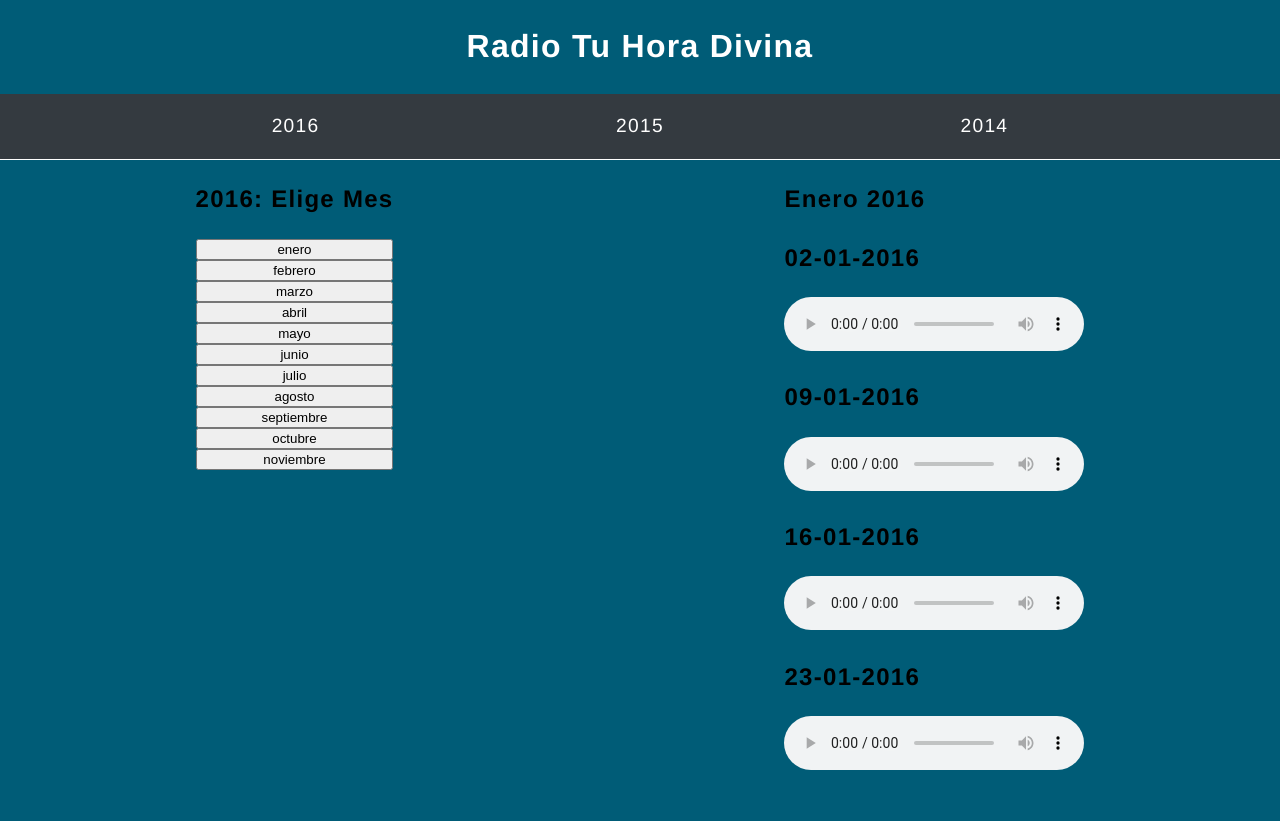
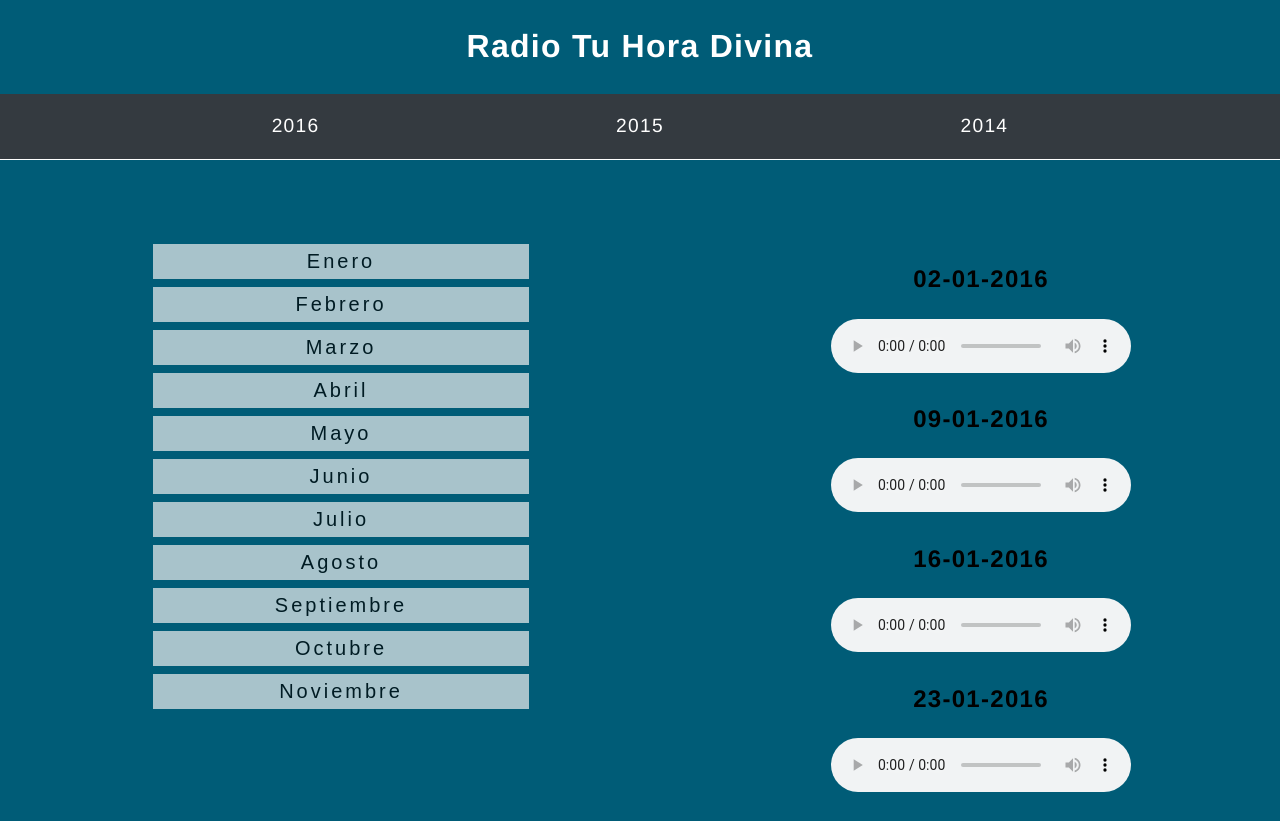
Before and after one commit to ari7946/radio-service, a React (Create React App) app in the folder tuhoradivina/: page / in a window 1280 px wide. Built offline with nearby package versions, Linux system fonts and the light colour scheme.

Commit message:
Add style

```diff
--- a/tuhoradivina/src/components/data/data.js
+++ b/tuhoradivina/src/components/data/data.js
@@ -135,7 +135,7 @@ import fourteenDiciembre1 from '../../assets/audio/audio2014/2014-12-06/XEDX1010
 const data = {
   // ********* 2016 *************************************************
   sixteen: {
-    yearTitle: '2016: Elige Mes',
+    yearTitle: '2016',
     year: 'sixteen',
     allMonths: ['enero', 'febrero', 'marzo', 'abril', 'mayo', 'junio', 'julio', 'agosto', 'septiembre', 'octubre', 'noviembre' ],
     monthsData: {
@@ -320,7 +320,7 @@ const data = {
 
   // ********* 2015 *************************************************
   fifteen: {
-    yearTitle: '2015: Elige Mes',
+    yearTitle: '2015',
     year: 'fifteen',
     allMonths: ['julio', 'agosto', 'septiembre', 'octubre', 'noviembre', 'diciembre'],
     monthsData: {
@@ -432,7 +432,7 @@ const data = {
 
   // ********* 2014 *************************************************
   fourteen: {
-    yearTitle: '2014: Elige Mes',
+    yearTitle: '2014',
     year: 'fourteen',
     allMonths: ['enero', 'febrero', 'marzo', 'abril', 'mayo', 'junio', 'julio', 'agosto', 'septiembre', 'octubre', 'noviembre', 'diciembre'],
     monthsData: {
--- a/tuhoradivina/src/components/main-content/main-content.component.js
+++ b/tuhoradivina/src/components/main-content/main-content.component.js
@@ -19,7 +19,6 @@ const MainContent = ({ allMonths, yearTitle, audioData, monthTitle, handleMonth,
         monthTitle={monthTitle}
         audioData={audioData}
       />
-
     </main>
   )
 }
--- a/tuhoradivina/src/components/main-content/main-content.styles.scss
+++ b/tuhoradivina/src/components/main-content/main-content.styles.scss
@@ -1,9 +1,5 @@
 main {
+  margin-top: 5em;
   display: flex;
   justify-content: space-around;
-
-  .main-left {
-    display: flex;
-    flex-direction: column;
-  }
 }
--- a/tuhoradivina/src/components/month-list/month-list.component.js
+++ b/tuhoradivina/src/components/month-list/month-list.component.js
@@ -1,10 +1,12 @@
 import React from 'react';
 import Month from '../month/month.component';
+import './month-list.styles.scss';
 
 const MonthList = ({ allMonths, yearTitle, handleMonth, year }) => {
   return (
     <div className="main-left">
-      <h2>{yearTitle}</h2>
+      {/* <h2 className="year-title">{yearTitle}</h2> */}
+      <div className="months-wrapper">
         {allMonths.map(month => (
           <Month
             month={month}
@@ -13,6 +15,7 @@ const MonthList = ({ allMonths, yearTitle, handleMonth, year }) => {
           />
         ))}
       </div>
+    </div>
   )
 }
 
--- /dev/null
+++ b/tuhoradivina/src/components/month-list/month-list.styles.scss
@@ -0,0 +1,20 @@
+main {
+  display: flex;
+  justify-content: space-around;
+
+  h2 {
+    text-align: center;
+  }
+
+  .main-left {
+    display: flex;
+    flex-direction: column;
+    width: 30%;
+  }
+}
+
+.months-wrapper {
+  display: flex;
+  flex-direction: column;
+  height: 17em;
+}
--- a/tuhoradivina/src/components/month/month.component.js
+++ b/tuhoradivina/src/components/month/month.component.js
@@ -1,9 +1,11 @@
 import React from 'react';
+import './month.styles.scss';
 
 const Month = ({ month, handleMonth }) => {
   return (
     <button
       onClick={() => handleMonth(month)}
+      className="month-button"
     >
       {month}
     </button>
--- /dev/null
+++ b/tuhoradivina/src/components/month/month.styles.scss
@@ -0,0 +1,16 @@
+.month-button {
+  transition-duration: 0.4s;
+  text-transform: capitalize;
+  letter-spacing: 3px;
+  border: none;
+  font-size: 20px;
+  padding: .3em .3em;
+  margin: .2em;
+  opacity: 70%;
+  cursor: pointer;
+
+  &:hover {
+    color: white;
+    background-color: #4CAF50; /* Green */
+  }
+}
--- a/tuhoradivina/src/components/player-list/player-list.component.js
+++ b/tuhoradivina/src/components/player-list/player-list.component.js
@@ -1,20 +1,20 @@
-import React from 'react';
+import React, {Fragment} from 'react';
 import ReactAudioPlayer from 'react-audio-player';
 
 const PlayerList = ({ monthTitle, audioData }) => {
   return (
-    <div className='main-right'>
-      <h2>{monthTitle}</h2>
+    <div className='player-wrapper'>
+      {/* <h2>{monthTitle}</h2> */}
       {audioData.map(audio => (
-        <div>
-          <h2>{audio.audioTitle}</h2>
+        <Fragment>
+          <h2 className="audio-title">{audio.audioTitle}</h2>
           <ReactAudioPlayer
             src={audio.audioFile}
             autoplay
             controls
             preload
           />
-        </div>
+        </Fragment>
       ))}
     </div>
   )
--- /dev/null
+++ b/tuhoradivina/src/components/player-list/player-list.styles.scss
@@ -0,0 +1,8 @@
+.player-wrapper {
+  margin-top: 0;
+  padding-top: 0;
+
+  h2.audio-title {
+    margin-top: 0;
+  }
+}
```
Lines whose indentation alone changed are shown as unchanged.
